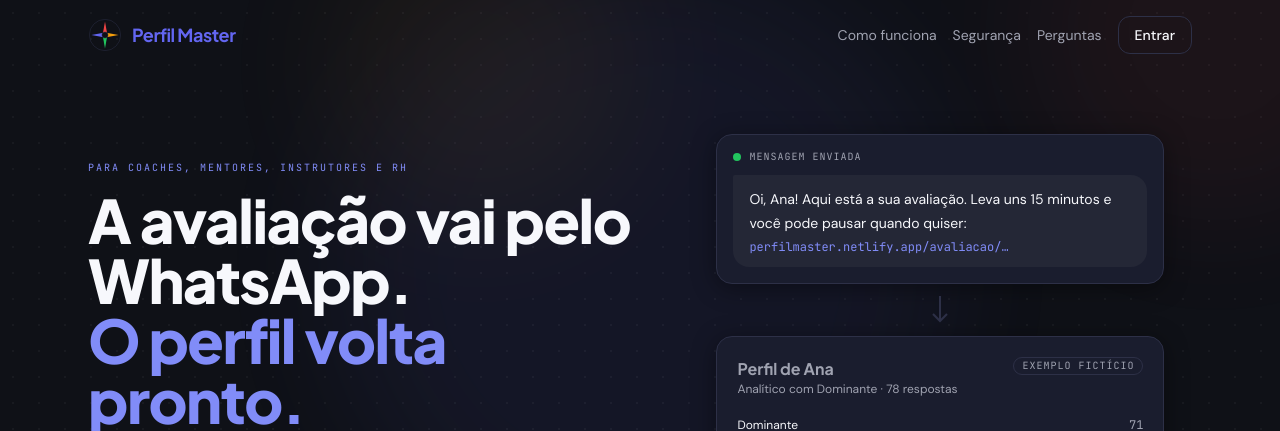
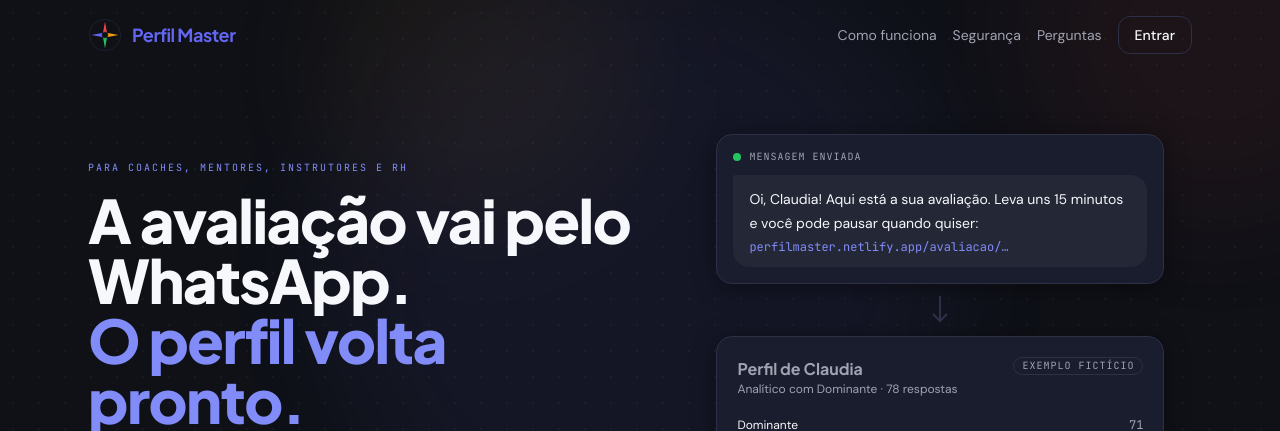
Before and after one commit to Brefire79/PerfilMaster, a React (Vite) app: page / in a window 1280 px wide. Shown: the top 431 px of the page. Built offline with nearby package versions, Linux system fonts and the light colour scheme; no server answers.

Commit message:
landing: exemplo do hero passa a se chamar Claudia

```diff
--- a/src/pages/public/Landing.jsx
+++ b/src/pages/public/Landing.jsx
@@ -110,7 +110,7 @@ function DemoFluxo() {
           Mensagem enviada
         </div>
         <div className="mt-3 rounded-2xl rounded-tl-sm bg-[#242736] px-4 py-3 text-sm leading-6 text-[#F7F8FC]">
-          Oi, Ana! Aqui está a sua avaliação. Leva uns 15 minutos e você pode pausar quando quiser:
+          Oi, Claudia! Aqui está a sua avaliação. Leva uns 15 minutos e você pode pausar quando quiser:
           <span className="mt-1 block font-mono text-xs text-[#818CF8] break-all">perfilmaster.netlify.app/avaliacao/…</span>
         </div>
       </div>
@@ -124,7 +124,7 @@ function DemoFluxo() {
       <div className={`rounded-2xl border border-[#2D3047] bg-[#1A1D2E] p-5 shadow-card transition-opacity duration-500 ${visivel ? 'opacity-100' : 'opacity-0'}`}>
         <div className="flex items-start justify-between gap-3">
           <div>
-            <p className="font-heading text-base font-bold">Perfil de Ana</p>
+            <p className="font-heading text-base font-bold">Perfil de Claudia</p>
             <p className="text-xs text-[#A0A3B1]">Analítico com Dominante · 78 respostas</p>
           </div>
           <span className="rounded-full border border-[#2D3047] px-2 py-0.5 font-mono text-2xs uppercase tracking-widest text-[#A0A3B1]">exemplo fictício</span>
```
